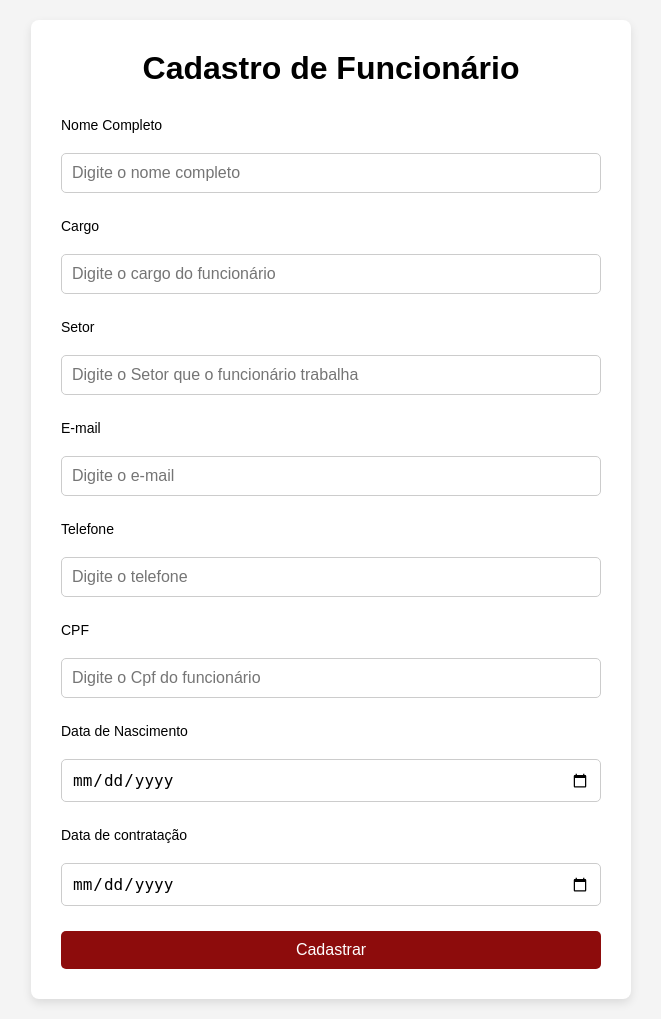
After one commit to jdaavi/Estoque_Menu, a Flask app: template templates/rh/registro.html in a window 1280 px wide. The commit adds this page. Shown: the whole page, without its empty margins (309-970 px from the left). Run offline with Flask 3, Linux system fonts and the light colour scheme; the template is opened without the code that fills it, so the values that code supplies are empty; parts of the project's set-up code (start-up, migrations or seed data) failed here and were passed over.

Commit message:
modified:   app.py 	new file:   static/css/rh/registro.css 	modified:   templates/rh/funcionarios.html 	new file:   templates/rh/registro.html

```diff
--- a/app.py
+++ b/app.py
@@ -167,6 +167,11 @@ def usuario():
 def funcionario():
     return render_template('rh/funcionarios.html')
 
+@app.route('/registro')
+@verificacao_token
+def registro():
+    return render_template('rh/registro.html')
+
 # Logout (Sair)
 @app.route('/sair')
 def sair():
--- /dev/null
+++ b/static/css/rh/registro.css
@@ -0,0 +1,87 @@
+/* Definindo estilo básico */
+* {
+    margin: 0;
+    padding: 0;
+    box-sizing: border-box;
+}
+
+body {
+    font-family: Arial, sans-serif;
+    background-color: #f4f4f4;
+    padding: 20px;
+}
+
+.container {
+    width: 100%;
+    max-width: 600px;
+    margin: 0 auto;
+    background-color: #fff;
+    padding: 30px;
+    border-radius: 8px;
+    box-shadow: 0 4px 10px rgba(0, 0, 0, 0.1);
+}
+
+h1 {
+    text-align: center;
+    margin-bottom: 30px;
+    color: #000000;
+}
+
+.form-cadastro {
+    display: flex;
+    flex-direction: column;
+    gap: 15px;
+}
+
+label {
+    font-size: 14px;
+    color: #000000;
+    margin-bottom: 5px;
+}
+
+input[type="text"],
+input[type="email"],
+input[type="date"],
+button {
+    padding: 10px;
+    border: 1px solid #ccc;
+    border-radius: 5px;
+    font-size: 16px;
+}
+
+input[type="text"],
+input[type="email"],
+input[type="date"] {
+    width: 100%;
+    margin-bottom: 10px;
+}
+
+button {
+    background-color: #8d0c0c;
+    color: white;
+    border: none;
+    cursor: pointer;
+}
+
+button:hover {
+    background-color: #000000;
+}
+
+@media (max-width: 600px) {
+    .container {
+        width: 90%;
+        padding: 20px;
+    }
+
+    h1 {
+        font-size: 24px;
+    }
+
+    label,
+    input[type="text"],
+    input[type="email"],
+    input[type="date"],
+    button {
+        font-size: 14px;
+    }
+}
--- a/templates/rh/funcionarios.html
+++ b/templates/rh/funcionarios.html
@@ -158,8 +158,8 @@
 <body>
     <nav id="sidebar">
         <ul>
-            <li><a href="#">Início</a></li>
-            <li><a href="#">Funcionários</a></li>
+            <li><a href="/inicio">Início</a></li>
+            <li><a href="/registro">Registrar</a></li>
         </ul>
     </nav>
 
--- /dev/null
+++ b/templates/rh/registro.html
@@ -0,0 +1,44 @@
+<!DOCTYPE html>
+<html lang="pt-br">
+<head>
+    <meta charset="UTF-8">
+    <meta name="viewport" content="width=device-width, initial-scale=1.0">
+    <title>Cadastro de Funcionário</title>
+    <link rel="stylesheet" href="/static/css/rh/registro.css">
+</head>
+<body>
+    <div class="container">
+        <h1>Cadastro de Funcionário</h1>
+        <form action="#" method="POST" class="form-cadastro">
+            <label for="nome">Nome Completo</label>
+            <input type="text" id="nome" name="nome" required placeholder="Digite o nome completo">
+
+            <label for="cargo">Cargo</label>
+            <input type="text" id="cargo" name="cargo" required placeholder="Digite o cargo do funcionário">
+
+            <label for="Setor">Setor</label>
+            <input type="text" id="Setor" name="Setor" required placeholder="Digite o Setor que o funcionário trabalha">
+
+            <label for="email">E-mail</label>
+            <input type="email" id="email" name="email" required placeholder="Digite o e-mail">
+
+            <label for="telefone">Telefone</label>
+            <input type="text" id="telefone" name="telefone" required placeholder="Digite o telefone">
+
+            <label for="cpf">CPF</label>
+            <input type="text" id="cpf" name="cpf" required placeholder="Digite o Cpf do funcionário">
+
+
+            <label for="data-nascimento">Data de Nascimento</label>
+            <input type="date" id="data-nascimento" name="data-nascimento" required>
+
+            <label for = 'data-contrato'>Data de contratação</label>
+            <input type="date" id="data-contrato" name="data-contrato" required>
+
+
+
+            <button type="submit">Cadastrar</button>
+        </form>
+    </div>
+</body>
+</html>
```
